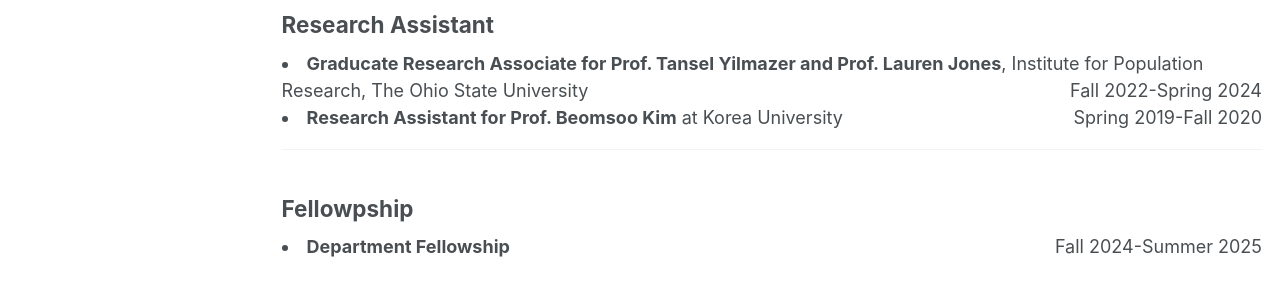
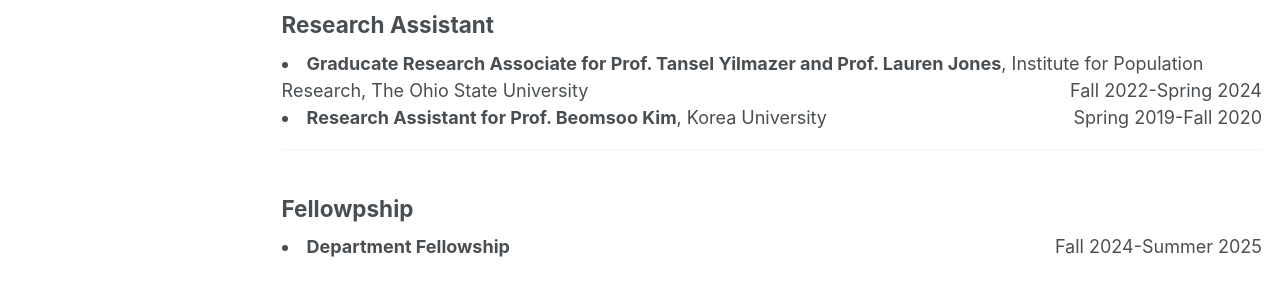
Before and after one commit to NahaeKang-phd/NahaeKang-phd.github.io, a Jekyll site: the page built from _pages/experience.html, in a window 1280 px wide and 1275 px high. Shown: the part 297-588 px from the top of the window. Built offline with Jekyll 4.4.1, drawn with Linux system fonts in a browser that asks for light colours.

Commit message:
line change

```diff
--- a/_pages/experience.html
+++ b/_pages/experience.html
@@ -12,8 +12,9 @@ author_profile: true
 <hr>
 
 <h2>Research Assistant</h2>
-<li><b>Graducate Research Associate for Prof. Tansel Yilmazer and Prof. Lauren Jones</b>, Institute for Population Research, The Ohio State University <span style="float:right">Fall 2022-Spring 2024</span></li>
-<li><b>Research Assistant for Prof. Beomsoo Kim</b> at Korea University <span style="float:right">Spring 2019-Fall 2020</span></li>
+<li><b>Graducate Research Associate for Prof. Tansel Yilmazer and Prof. Lauren Jones</b>,
+Institute for Population Research, The Ohio State University <span style="float:right">Fall 2022-Spring 2024</span></li>
+<li><b>Research Assistant for Prof. Beomsoo Kim</b>, Korea University <span style="float:right">Spring 2019-Fall 2020</span></li>
 <hr>
 
 <h2>Fellowpship</h2>
```
